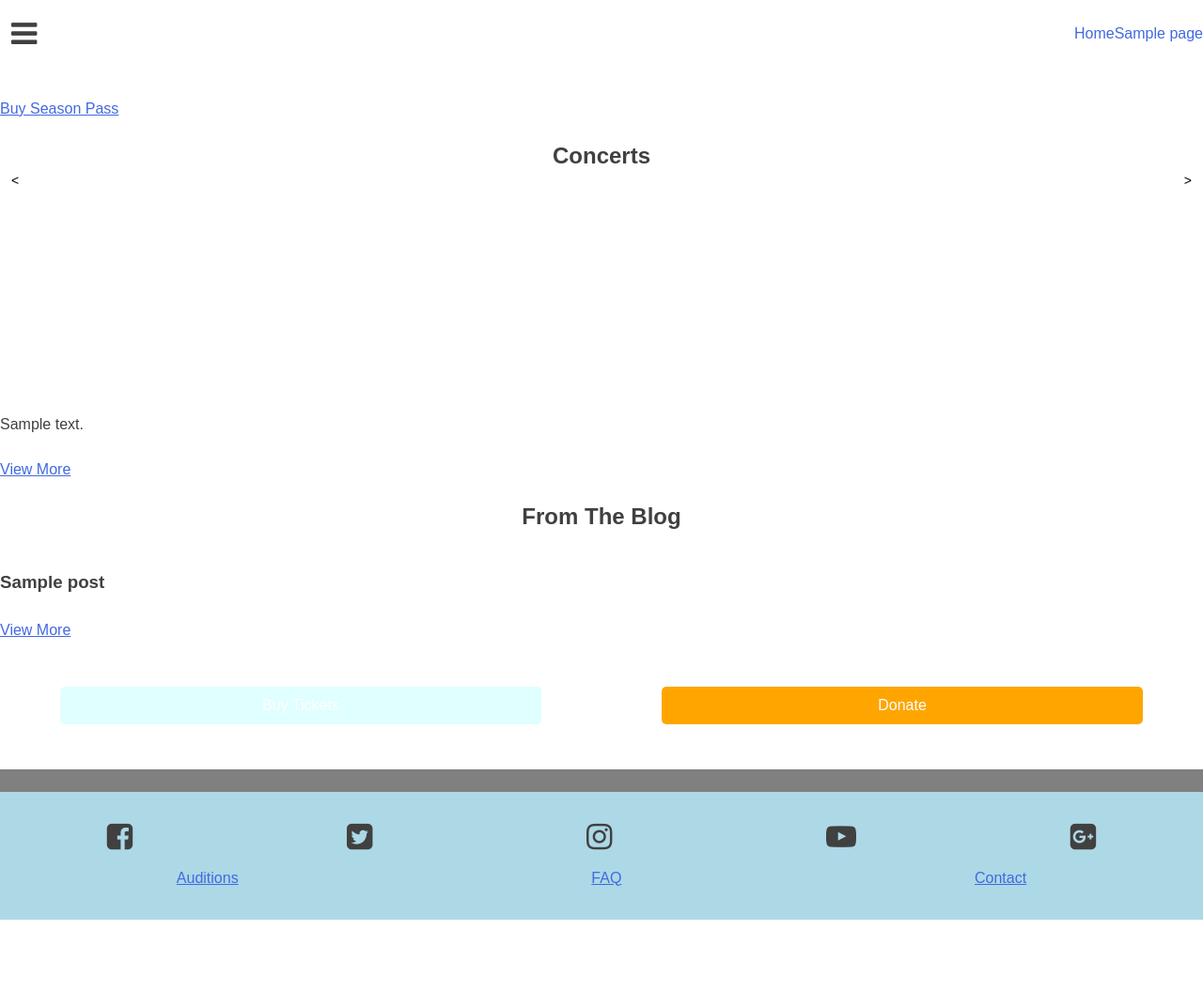
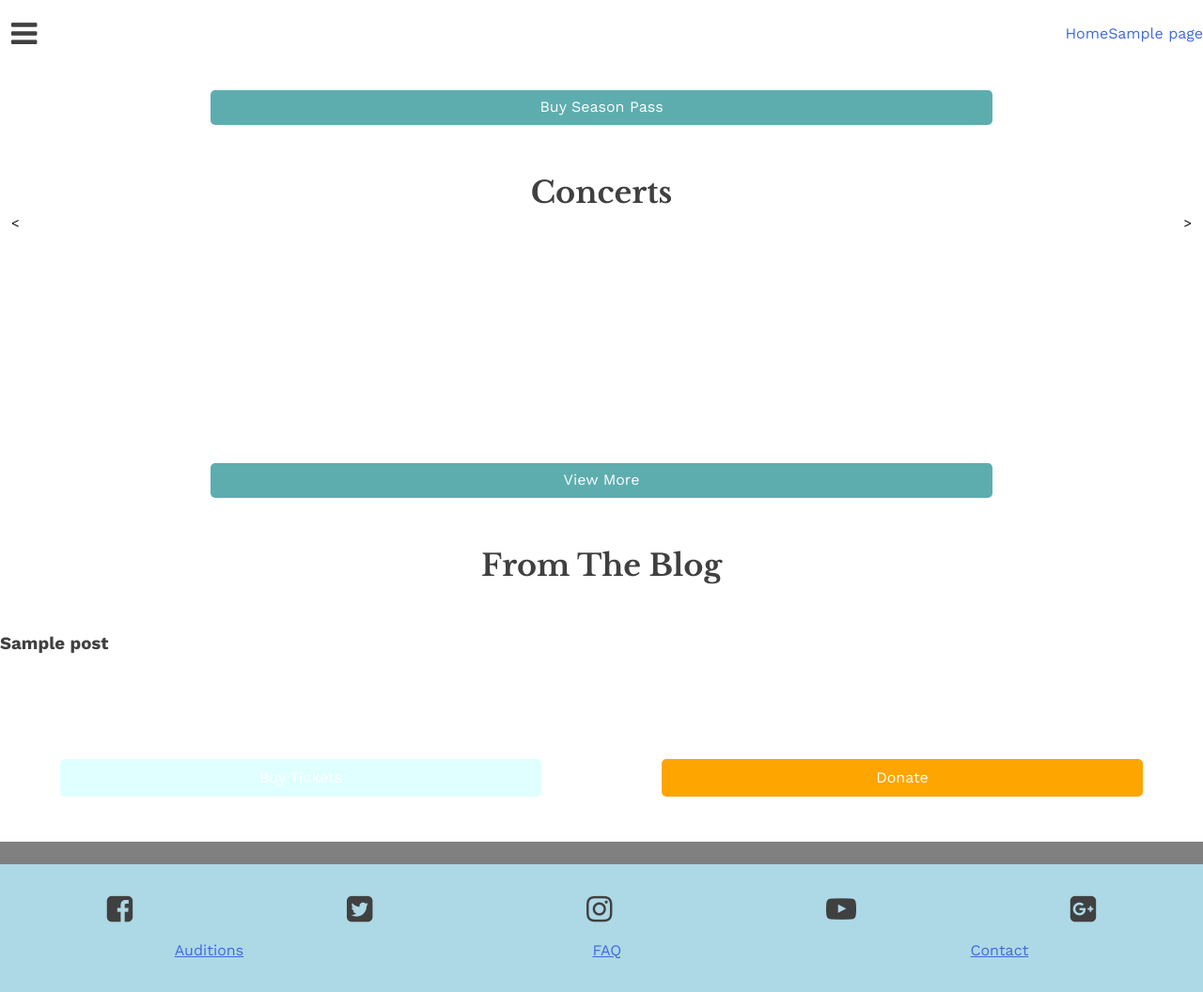
Before and after one commit to CodeTheChangeUBC/vcs, a WordPress theme: template themes/vcs/front-page.php in a window 1280 px wide. Shown: the whole page at 94% size. Before the commit the page ends 979 px from the top, so only its background shows below. Run offline with PHP 8.4 and a stand-in for WordPress, Linux system fonts and the light colour scheme; the site name, menu and one post (Sample post) are stand-ins, and other content is empty; some libraries are stand-ins or nearby versions.

Commit message:
styled - front page home and concert

```diff
--- a/themes/vcs/front-page.php
+++ b/themes/vcs/front-page.php
@@ -14,7 +14,10 @@
         <h2><?php the_field('hp_season_header'); ?></h2>
         <p><?php the_field('hp_season_copy'); ?></p>
     </div>
-    <a class="season-button button" href="#">Buy Season Pass</a>
+    <div class="button-container">
+        <a class="season-button button-green button" href="#">Buy Season Pass</a>
+    </div>
+
 </section>
 <section class="concert">
     <h2>Concerts</h2>
@@ -33,12 +36,16 @@
                     <p class="concert-title"><?php the_title(); ?></p>
                     <p class="concert-date"><?php the_field('concert_date'); ?></p>
                 </div>
-                <p><?php the_field('concert_location'); ?></p>
-                <p><?php the_excerpt(); ?></p>
+                <div class="concert-copy">
+                    <p class="concert-location"><?php the_field('concert_location'); ?></p>
+                    <p class="concert-excerpt"><?php echo $post->post_excerpt; ?></p>
+                </div>
             </div>
         <?php endforeach; wp_reset_postdata(); ?>
     </div>
-    <a class="concert-view-more button" href="<?php echo home_url('concerts'); ?>">View More</a>
+    <div class="button-container">
+        <a class="concert-view-more button-green button" href="<?php echo home_url('concerts'); ?>">View More</a>
+    </div>
     <!-- view more buttons -->
 </section>
 <section class="blog">
--- a/themes/vcs/functions.php
+++ b/themes/vcs/functions.php
@@ -90,6 +90,9 @@
 	wp_enqueue_script( 'vcs-skip-link-focus-fix', get_template_directory_uri() . '/build/js/skip-link-focus-fix.min.js', array(), '20130115', true );
 
 	wp_enqueue_style( 'fontAwesome', 'https://maxcdn.bootstrapcdn.com/font-awesome/4.7.0/css/font-awesome.min.css', array(), '4.4.0');
+	wp_enqueue_style( 'gfonts-libreBaskerville', 'https://fonts.googleapis.com/css?family=Libre+Baskerville:400,700');
+	wp_enqueue_style( 'gfonts-workSans', 'https://fonts.googleapis.com/css?family=Work+Sans:300,400,700');
+
 
 
 	wp_enqueue_style('vcs-owl', get_template_directory_uri() . '/lib/owlcarousel/owl.carousel.min.css');
--- a/themes/vcs/src/sass/_front-page.scss
+++ b/themes/vcs/src/sass/_front-page.scss
@@ -1,4 +1,30 @@
 .home {
+    section {
+        margin-bottom: 3rem;
+    }
+    .season-pass {
+        .season-copy {
+            text-align: center;
+            p, h2 {
+                margin: 0;
+            }
+            p {
+                font-size: 1.5rem;
+                font-weight: 300;
+            }
+        }
+    }
+    .concert {
+        .concert-copy {
+            padding: 0 1rem;
+            p {
+                margin-bottom: .5rem;
+            }
+            .concert-excerpt {
+                font-weight: 300;
+                margin: 0;
+            }
+        }
         #concert-carousel {
             margin-top: 2rem;
             .owl-dots {
@@ -38,15 +64,23 @@
                     color: #fff;
                     top: 0;
                     left: 0;
+                    font-size: 2rem;
+                    margin: 1rem;
+                    line-height: 1;
                 }
                 .concert-date {
                     position: absolute;
                     color: #fff;
                     bottom: 0;
                     left: 0;
+                    font-size: 1.2rem;
+                    font-weight: 300;
+                    margin: 1rem;
                 }
             }
         }
+    }
+
     .blog {
         .blog-image-container {
             // height: 90vw;
--- a/themes/vcs/src/sass/_global.scss
+++ b/themes/vcs/src/sass/_global.scss
@@ -1,3 +1,24 @@
 h2 {
     text-align: center;
+    font-family: $font__headings;
+    font-size: 2rem;
 }
+.button-container {
+    text-align: center;
+    display: block;
+    margin: 1rem 0;
+}
+.button {
+    width: 65%;
+    text-decoration: none;
+    color: #fff;
+    padding: .4rem .7rem;
+    display: inline-block;
+    border-radius: 5px;
+}
+.button:visited {
+    color: #fff;
+}
+.button-green {
+    background-color: #5DADAF;
+}
--- a/themes/vcs/src/sass/_variables.scss
+++ b/themes/vcs/src/sass/_variables.scss
@@ -21,7 +21,8 @@
 
 // Typography
 
-$font__main: sans-serif;
+$font__main: "Work Sans";
+$font__headings: "Libre Baskerville";
 $font__code: Monaco, Consolas, "Andale Mono", "DejaVu Sans Mono", monospace;
 $font__pre: "Courier 10 Pitch", Courier, monospace;
 $font__line-height-body: 1.5;
--- a/themes/vcs/style.css
+++ b/themes/vcs/style.css
@@ -234,7 +234,7 @@
 select,
 textarea {
   color: #404040;
-  font-family: sans-serif;
+  font-family: "Work Sans";
   font-size: 16px;
   font-size: 1rem;
   line-height: 1.5; }
@@ -669,7 +669,28 @@
 --------------------------------------------------------------*/
 /* Front page */
 h2 {
-  text-align: center; }
+  text-align: center;
+  font-family: "Libre Baskerville";
+  font-size: 2rem; }
+
+.button-container {
+  text-align: center;
+  display: block;
+  margin: 1rem 0; }
+
+.button {
+  width: 65%;
+  text-decoration: none;
+  color: #fff;
+  padding: .4rem .7rem;
+  display: inline-block;
+  border-radius: 5px; }
+
+.button:visited {
+  color: #fff; }
+
+.button-green {
+  background-color: #5DADAF; }
 
 #masthead {
   height: 100%;
@@ -743,14 +764,33 @@
     -ms-flex-pack: distribute;
         justify-content: space-around; }
 
-.home #concert-carousel {
+.home section {
+  margin-bottom: 3rem; }
+
+.home .season-pass .season-copy {
+  text-align: center; }
+  .home .season-pass .season-copy p, .home .season-pass .season-copy h2 {
+    margin: 0; }
+  .home .season-pass .season-copy p {
+    font-size: 1.5rem;
+    font-weight: 300; }
+
+.home .concert .concert-copy {
+  padding: 0 1rem; }
+  .home .concert .concert-copy p {
+    margin-bottom: .5rem; }
+  .home .concert .concert-copy .concert-excerpt {
+    font-weight: 300;
+    margin: 0; }
+
+.home .concert #concert-carousel {
   margin-top: 2rem; }
-  .home #concert-carousel .owl-dots {
+  .home .concert #concert-carousel .owl-dots {
     position: absolute;
     top: -2rem;
     left: 0;
     right: 0; }
-  .home #concert-carousel .owl-nav {
+  .home .concert #concert-carousel .owl-nav {
     position: absolute;
     top: -3.3rem;
     display: -webkit-box;
@@ -760,13 +800,13 @@
         -ms-flex-pack: justify;
             justify-content: space-between;
     width: 100%; }
-  .home #concert-carousel .owl-prev,
-  .home #concert-carousel .owl-next {
+  .home .concert #concert-carousel .owl-prev,
+  .home .concert #concert-carousel .owl-next {
     background: none;
     color: #000;
     opacity: 1;
     z-index: 1; }
-  .home #concert-carousel .concert-post-head {
+  .home .concert #concert-carousel .concert-post-head {
     position: relative;
     height: 200px;
     display: -webkit-box;
@@ -779,20 +819,26 @@
         -ms-flex-align: center;
             align-items: center;
     overflow: hidden; }
-    .home #concert-carousel .concert-post-head img {
+    .home .concert #concert-carousel .concert-post-head img {
       position: absolute;
       width: 100%;
       max-width: none; }
-    .home #concert-carousel .concert-post-head .concert-title {
+    .home .concert #concert-carousel .concert-post-head .concert-title {
       position: absolute;
       color: #fff;
       top: 0;
-      left: 0; }
-    .home #concert-carousel .concert-post-head .concert-date {
+      left: 0;
+      font-size: 2rem;
+      margin: 1rem;
+      line-height: 1; }
+    .home .concert #concert-carousel .concert-post-head .concert-date {
       position: absolute;
       color: #fff;
       bottom: 0;
-      left: 0; }
+      left: 0;
+      font-size: 1.2rem;
+      font-weight: 300;
+      margin: 1rem; }
 
 .home .blog .blog-image-container {
   margin: 0 auto;
```
Also changed, not shown: themes/vcs/build/css/style.min.css, 1 other file. Lines whose indentation alone changed are shown as unchanged.
